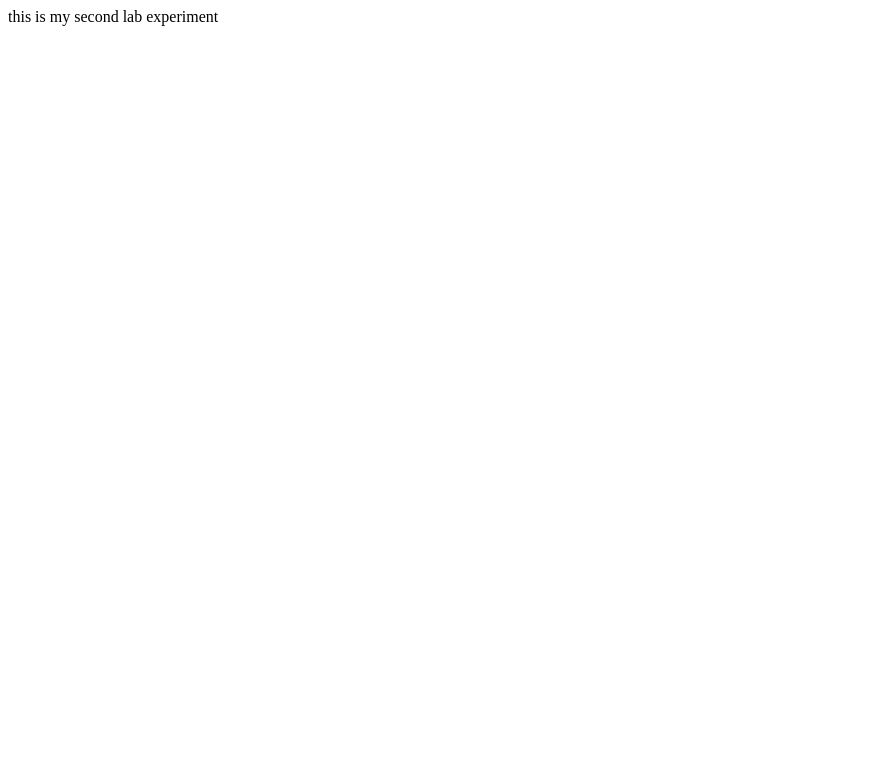
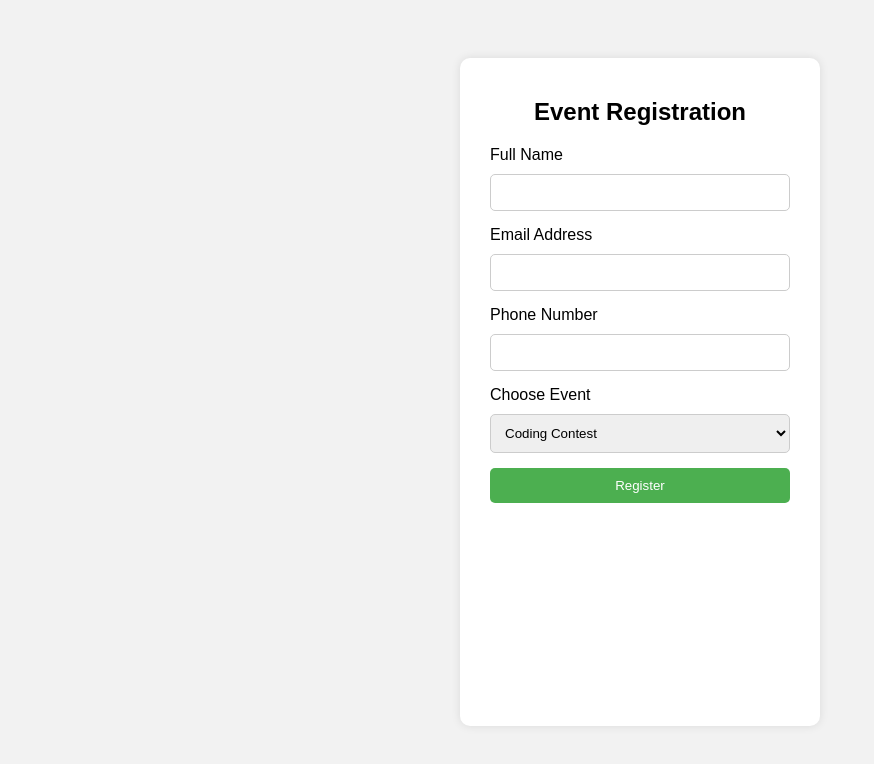
Before and after one commit to Kavyamacharla123/cse-b-devops-lab, a plain HTML site: page index.html in a window 1280 px wide. Shown: the whole page, without its empty margins (0-874 px from the left). Drawn offline with Linux system fonts and the light colour scheme.

Commit message:
index.html

```diff
--- a/index.html
+++ b/index.html
@@ -1,3 +1,68 @@
-  <p>
-    this is my second lab experiment
-  </p>
+ <! DOCTYPE html>
+<html lang="en">
+<head>
+  <meta charset="UTF-8">
+  <title>Event Registration Form</title>
+  <style>
+    body {
+      font-family: Arial, sans-serif;
+      background: #f2f2f2;
+      display: flex;
+      justify-content: center;
+      padding: 50px;
+    }
+    form {
+      background: white;
+      padding: 20px 30px;
+      border-radius: 10px;
+      box-shadow: 0 0 10px rgba(0,0,0,0.1);
+      width: 300px;
+    }
+    input, select, textarea {
+      width: 100%;
+      padding: 10px;
+      margin-top: 10px;
+      margin-bottom: 15px;
+      border: 1px solid #ccc;
+      border-radius: 5px;
+    }
+    button {
+      background: #4CAF50;
+      color: white;
+      padding: 10px;
+      border: none;
+      border-radius: 5px;
+      cursor: pointer;
+      width: 100%;
+    }
+    button:hover {
+      background: #45a049;
+    }
+    h2 {
+      text-align: center;
+    }
+  </style>
+</head>
+<body>
+  <form action="/submit" method="POST">
+    <h2>Event Registration</h2>
+
+    <label for="name">Full Name</label>
+    <input type="text" id="name" name="name" required>
+
+    <label for="email">Email Address</label>
+    <input type="email" id="email" name="email" required>
+
+    <label for="phone">Phone Number</label>
+    <input type="tel" id="phone" name="phone" required>
+
+    <label for="event">Choose Event</label>
+    <select id="event" name="event">
+      <option value="coding">Coding Contest</option>
+      <option value="debate">Debate</option>
+      <option value="music">Music Show</option>
+    </select>
+    <button type="submit">Register</button>
+  </form>
+</body>
+</html>
```
